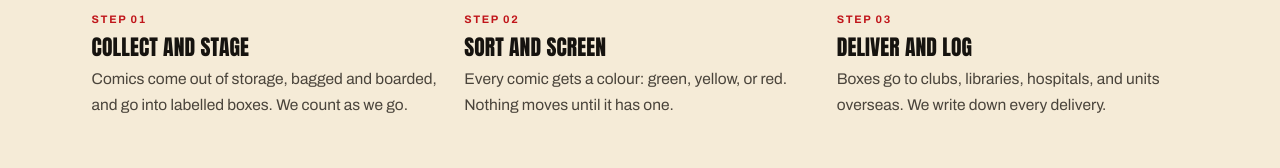
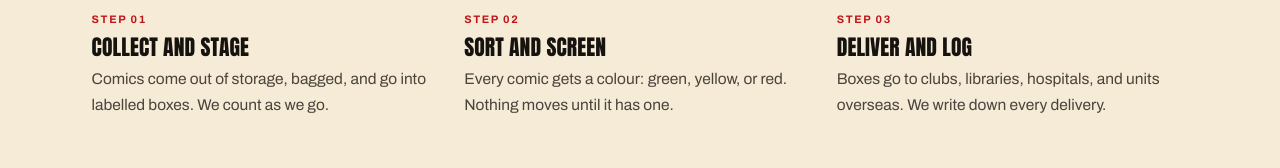
Before and after one commit to comicsforcomfortnj-lang/website, a plain HTML site: page index.html in a window 1280 px wide. Shown: the part 2353-2521 px from the top of the page. Drawn offline with Linux system fonts and the light colour scheme.

Commit message:
Update index.html

```diff
--- a/index.html
+++ b/index.html
@@ -540,7 +540,7 @@ h2.big { font-size: clamp(2rem,5vw,3.4rem); }
           </div>
           <span class="no">STEP 01</span>
           <h3 id="t-step1Title">Collect and stage</h3>
-          <p id="t-step1Text">Comics come out of storage, bagged and boarded, and go into labelled boxes. We count as we go.</p>
+          <p id="t-step1Text">Comics come out of storage, bagged, and go into labelled boxes. We count as we go.</p>
         </article>
         <article class="step">
           <div class="win rv rv-d1">
@@ -693,7 +693,7 @@ window.SITE = {
 
     processTitle:   "How every session runs",
     step1Title:     "Collect and stage",
-    step1Text:      "Comics come out of storage, bagged and boarded, and go into labelled boxes. We count as we go.",
+    step1Text:      "Comics come out of storage, bagged, and go into labelled boxes. We count as we go.",
     step2Title:     "Sort and screen",
     step2Text:      "Every comic gets a colour: green, yellow, or red. Nothing moves until it has one.",
     step3Title:     "Deliver and log",
```
